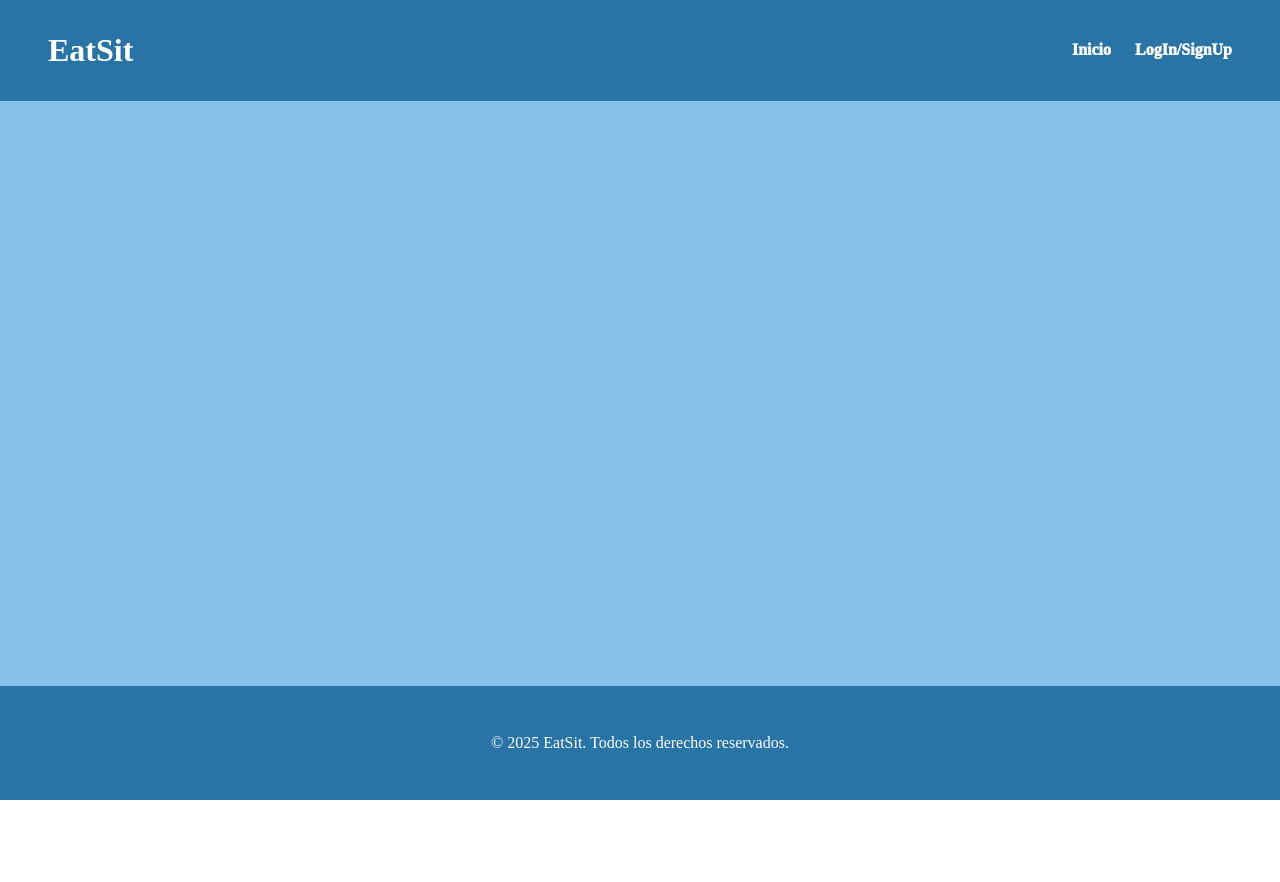
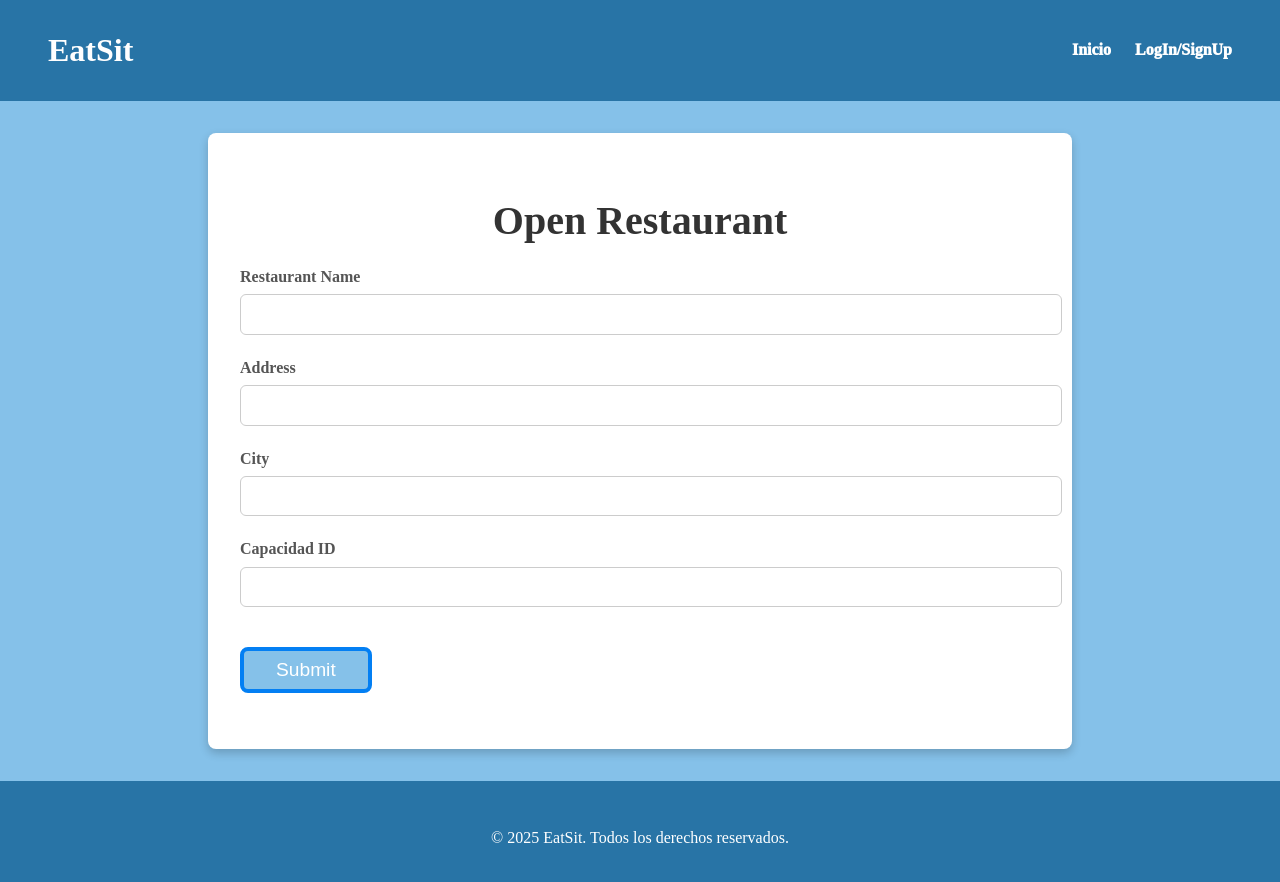
Before and after one commit to Eat-Seat/ProjectEatSit, an Angular app in the folder frontend/: page /addrestaurant in a window 1280 px wide. Before the commit this address led to /. Shown: the top 882 px of the page. Before the commit the page ends 800 px from the top, so only its background shows below. Built offline with nearby package versions, Linux system fonts and the light colour scheme.

Commit message:
Add restaurant frontend made

```diff
--- a/frontend/src/app/account/account.component.html
+++ b/frontend/src/app/account/account.component.html
@@ -1,10 +1,8 @@
 <div class="two-columns">
-    <!-- Columna de texto (información o edición) -->
     <div class="text-column" *ngIf="user">
 
       <h4>Mi perfil</h4>
 
-      <!-- Modo lectura -->
       <div *ngIf="!editMode">
         <p><strong>Nombre:</strong> {{ user.firstname }}</p>
         <p><strong>Apellido:</strong> {{ user.lastname }}</p>
@@ -16,7 +14,6 @@
         <button class="btn-danger" (click)="deleteAccount()">Eliminar cuenta</button>
       </div>
 
-      <!-- Modo edición -->
       <form *ngIf="editMode" (ngSubmit)="saveChanges()">
         <label>Nombre</label>
         <input [(ngModel)]="user.firstname" name="firstname" class="form-control" />
@@ -36,7 +33,6 @@
       </form>
     </div>
 
-    <!-- Columna de imagen -->
     <div class="image-column">
       <img src="../../assets/cuenta.png" alt="Imagen de cuenta" class="img-fluid" />
     </div>
--- /dev/null
+++ b/frontend/src/app/add-restaurant/add-restaurant.component.css
@@ -0,0 +1,78 @@
+.container-fluid {
+    height: auto;
+    display: flex;
+    justify-content: center;
+    background-color: #85c1e9;
+  }
+
+  .container {
+    width: 100%;
+    max-width: 1200px;
+    padding: 0 15px;
+  }
+
+  .register-box {
+    background-color: white;
+    padding: 2rem;
+    border-radius: 8px;
+    box-shadow: 0 4px 10px rgba(0, 0, 0, 0.2);
+    max-width: 800px;
+    width: 100%;
+    margin: auto;
+    text-align: center;
+  }
+
+  h2 {
+    font-size: 2.5rem;
+    color: #333;
+    margin-bottom: 1.5rem;
+  }
+
+  p {
+    font-family: 'Segoe UI', Tahoma, Geneva, Verdana, sans-serif;
+    opacity: 0.7;
+    margin-top: 1rem;
+  }
+
+  .form-group {
+    margin-bottom: 1.5rem;
+    text-align: left;
+  }
+
+  label {
+    display: block;
+    margin-bottom: 0.5rem;
+    font-size: 1rem;
+    font-weight: bold;
+    color: #555;
+  }
+
+  .form-control {
+    width: 100%;
+    padding: 10px;
+    font-size: 1rem;
+    border: 1px solid #ccc;
+    border-radius: 6px;
+  }
+
+  .btn-custom {
+    background-color: #85c1e9;
+    border: 4px solid rgb(3, 127, 243);
+    color: white;
+    font-family: 'Arial', sans-serif;
+    padding: 0.5rem 2rem;
+    font-size: 1.2rem;
+    border-radius: 8px;
+    margin-top: 1rem;
+    cursor: pointer;
+  }
+
+  .error-message {
+    color: red;
+    font-size: 0.9rem;
+    margin-top: 0.25rem;
+  }
+
+  .alert {
+    font-size: 1rem;
+  }
--- /dev/null
+++ b/frontend/src/app/add-restaurant/add-restaurant.component.html
@@ -0,0 +1,41 @@
+<div class="container-fluid">
+  <div class="container">
+    <div class="register-box">
+      <form name="restaurantForm" (ngSubmit)="f.form.valid && onSubmit()" #f="ngForm" novalidate>
+        <h2>Open Restaurant</h2>
+        <div class="row">
+          <div class="col-md-6">
+            <div class="form-group">
+              <label for="name">Restaurant Name</label>
+              <input id="name" name="name" class="form-control" [(ngModel)]="restaurantForm.name" required />
+            </div>
+
+            <div class="form-group">
+              <label for="address">Address</label>
+              <input id="address" name="address" class="form-control" [(ngModel)]="restaurantForm.address" required />
+            </div>
+          </div>
+
+          <div class="col-md-6">
+            <div class="form-group">
+              <label for="city">City</label>
+              <input id="city" name="city" class="form-control" [(ngModel)]="restaurantForm.city" required />
+            </div>
+
+            <div class="form-group">
+              <label for="capacity">Capacidad ID</label>
+              <input id="capacity" name="capacity" type="number" class="form-control" [(ngModel)]="restaurantForm.capacity" required />
+            </div>
+          </div>
+        </div>
+
+        <div class="form-group text-center">
+          <button class="btn-custom">Submit</button>
+          <div *ngIf="f.submitted && hasError" class="alert alert-warning mt-3">
+            Registration failed!<br />{{ errorMessage }}
+          </div>
+        </div>
+      </form>
+    </div>
+  </div>
+</div>
--- /dev/null
+++ b/frontend/src/app/add-restaurant/add-restaurant.component.ts
@@ -0,0 +1,23 @@
+import { CommonModule } from '@angular/common';
+import { Component } from '@angular/core';
+import { FormsModule } from '@angular/forms';
+
+@Component({
+  selector: 'app-add-restaurant',
+  imports: [CommonModule, FormsModule],
+  templateUrl: './add-restaurant.component.html',
+  styleUrl: './add-restaurant.component.css'
+})
+export class AddRestaurantComponent {
+  hasError: any;
+  errorMessage: any;
+  restaurantForm = {
+    name: '',
+    address: '',
+    city: '',
+    capacity: null
+  };
+  onSubmit() {
+
+  }
+}
--- a/frontend/src/app/app.component.html
+++ b/frontend/src/app/app.component.html
@@ -8,8 +8,9 @@
       <a *ngIf="authority?.includes('cliente')" [routerLink]="['/misreservas']" class="btn btn-accent px-4">Mis Reservas</a>
       <a *ngIf="authority?.includes('cliente')" [routerLink]="['/account']" class="btn btn-accent px-4">Cuenta</a>
       <a *ngIf="authority?.includes('cliente')" class="btn btn-accent px-4" (click) =logout()>LogOut</a>
-      <a *ngIf="authority?.includes('restaurant')" class="btn btn-accent px-4" (click) =logout()>LogOut</a>
-      <a *ngIf="authority?.includes('restaurant')" [routerLink]="['/account']" class="btn btn-accent px-4">Cuenta</a>
+      <a *ngIf="authority?.includes('restaurante')" [routerLink]="['/addrestaurant']" class="btn btn-accent px-4">Añadir un restaurante</a>
+      <a *ngIf="authority?.includes('restaurante')" [routerLink]="['/account']" class="btn btn-accent px-4">Cuenta</a>
+      <a *ngIf="authority?.includes('restaurante')" class="btn btn-accent px-4" (click) =logout()>LogOut</a>
     </nav>
   </header>
 
--- a/frontend/src/app/app.routes.ts
+++ b/frontend/src/app/app.routes.ts
@@ -6,6 +6,7 @@ import { RegisterComponent } from './register/register.component';
 import { MisreservasComponent } from './misreservas/misreservas.component';
 import { AddreservaComponent } from './addreserva/addreserva.component';
 import { AccountComponent } from './account/account.component';
+import { AddRestaurantComponent } from './add-restaurant/add-restaurant.component';
 
 export const routes: Routes = [
   { path: 'dashboard', component: DashboardComponent},
@@ -14,7 +15,8 @@ export const routes: Routes = [
   { path: 'register', component: RegisterComponent},
   { path: 'misreservas', component: MisreservasComponent},
   { path: 'addreservas', component: AddreservaComponent},
-  { path: 'account', component: AccountComponent}
+  { path: 'account', component: AccountComponent},
+  { path: 'addrestaurant', component: AddRestaurantComponent}
 ];
 @NgModule({
   imports: [RouterModule.forRoot(routes)],
--- a/frontend/src/app/dashboard/dashboard.component.html
+++ b/frontend/src/app/dashboard/dashboard.component.html
@@ -11,6 +11,12 @@
       <p>¡Hola, {{ user?.firstname }}! Ya puedes explorar y reservar en los mejores restaurantes de la ciudad.</p>
       <p>Accede a tus reservas, consulta tus favoritos o descubre nuevos lugares para disfrutar. </p>
     </div>
+    <div *ngIf="authority?.includes('restaurante')" class="text-column">
+      <h4>Bienvenido de vuelta EatSit</h4>
+      <p>¡Hola, {{ user?.firstname }}!</p>
+      <p>Ya puedes abrir y cerrar los mejores restaurantes del mundo.</p>
+      <p>Accede a las reservas de tus restaurante para obtener toda la información de las mismas. </p>
+    </div>
     <div class="image-column">
       <img src="../../assets/logo.png" alt="Logo Image" class="img-fluid">
     </div>
```
Also changed, not shown: 1 other file (tests, documents, lock files or other folders).
